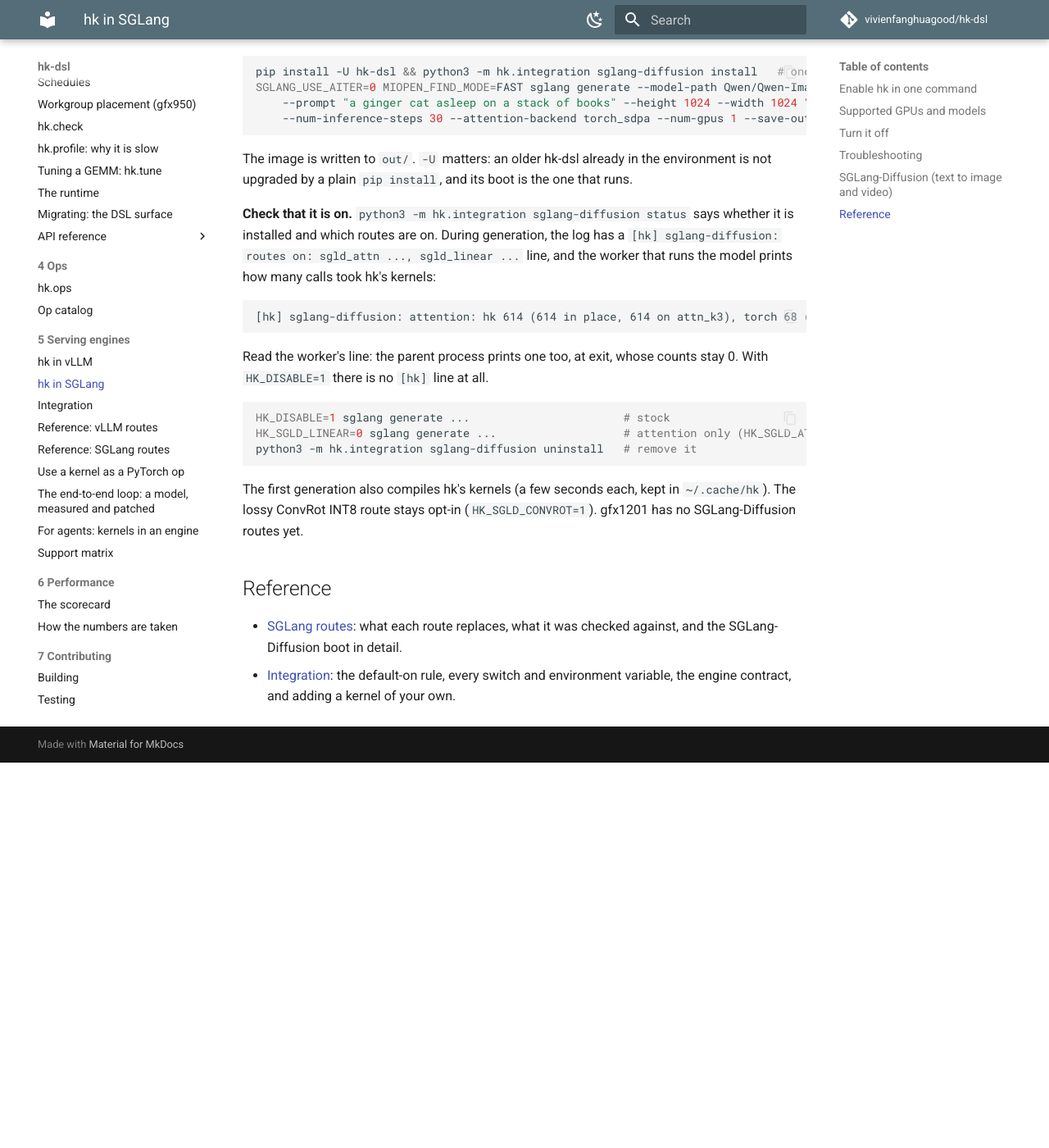
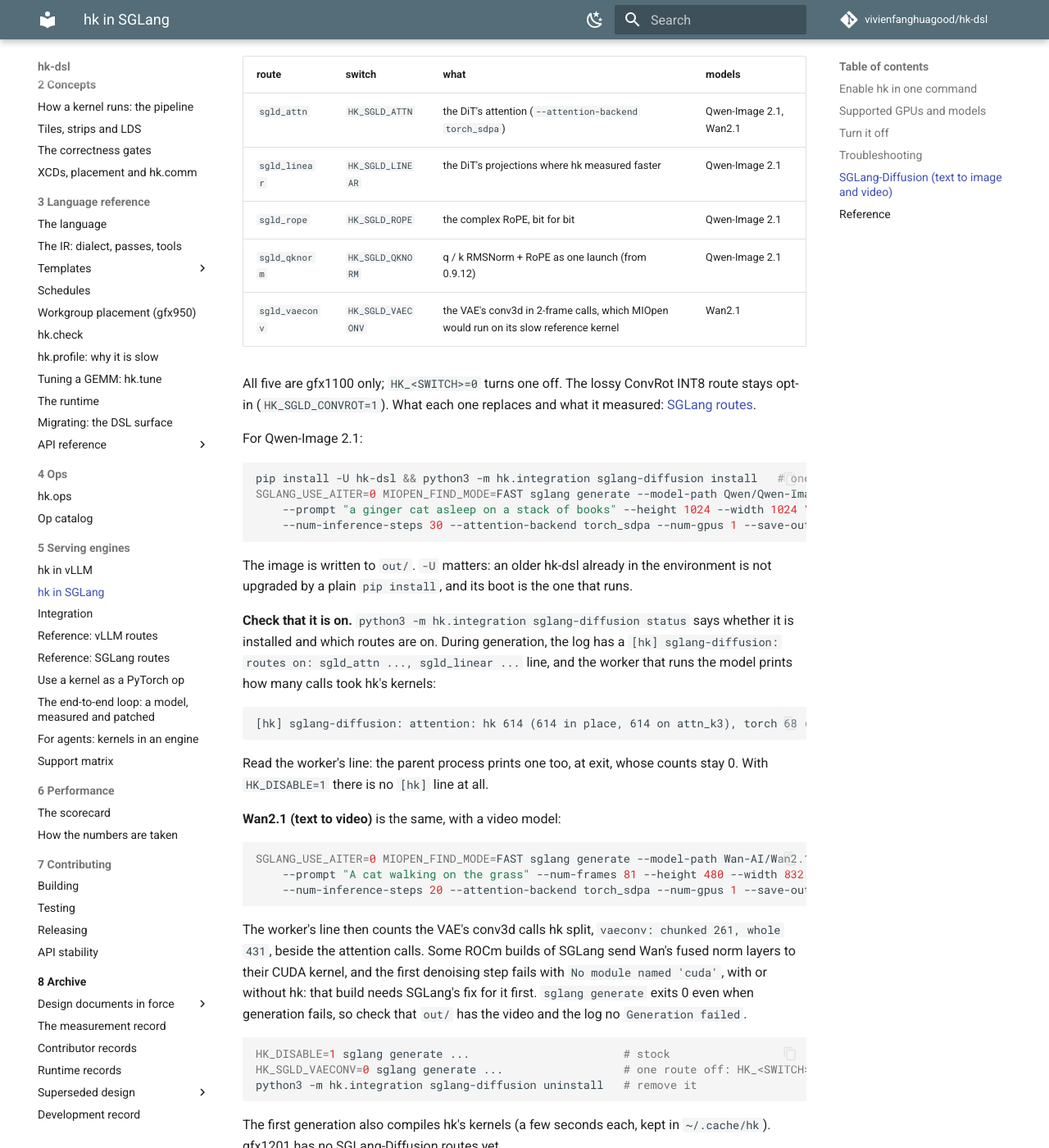
Before and after one commit to vivienfanghuagood/hk-dsl, an MkDocs documentation site: the page built from docs/sglang.md, in a window 1280 px wide and 1400 px high, scrolled down 2518 px. Shown: the whole window at 82% size. Built offline with MkDocs 1.6.1 and Material for MkDocs 9.7.7, drawn with Linux system fonts in a browser that asks for light colours; comment, search, counter and statistics services are not loaded; before the commit the page ends 3448 px from its top, so only the background shows below that; some of the changed text lies outside the part shown.

Commit message:
docs(sglang): SGLang-Diffusion lists its five routes by model, and the Wan2.1 path; run on 0.9.11
Co-Authored-By: Claude <noreply@anthropic.com>

````diff
--- a/docs/sglang.md
+++ b/docs/sglang.md
@@ -107,7 +107,22 @@ python3 -m hk.integration tune --model Qwen/Qwen3-8B --engine sglang
 
 SGLang-Diffusion runs its model in worker processes that load no plugins, so
 hk needs one install step in that environment (an SGLang-Diffusion ROCm
-environment for RDNA3, gfx1100). Then generate as usual. For Qwen-Image 2.1:
+environment for RDNA3, gfx1100). Then generate as usual. On gfx1100 hk then
+takes, by default:
+
+| route | switch | what | models |
+|---|---|---|---|
+| `sgld_attn` | `HK_SGLD_ATTN` | the DiT's attention (`--attention-backend torch_sdpa`) | Qwen-Image 2.1, Wan2.1 |
+| `sgld_linear` | `HK_SGLD_LINEAR` | the DiT's projections where hk measured faster | Qwen-Image 2.1 |
+| `sgld_rope` | `HK_SGLD_ROPE` | the complex RoPE, bit for bit | Qwen-Image 2.1 |
+| `sgld_qknorm` | `HK_SGLD_QKNORM` | q / k RMSNorm + RoPE as one launch (from 0.9.12) | Qwen-Image 2.1 |
+| `sgld_vaeconv` | `HK_SGLD_VAECONV` | the VAE's conv3d in 2-frame calls, which MIOpen would run on its slow reference kernel | Wan2.1 |
+
+All five are gfx1100 only; `HK_<SWITCH>=0` turns one off. The lossy ConvRot
+INT8 route stays opt-in (`HK_SGLD_CONVROT=1`). What each one replaces and what
+it measured: [SGLang routes](sglang-routes.md#sglang-diffusion-text-to-image-and-video).
+
+For Qwen-Image 2.1:
 
 ```bash
 pip install -U hk-dsl && python3 -m hk.integration sglang-diffusion install   # once per environment
@@ -127,21 +142,35 @@ line, and the worker that runs the model prints how many calls took hk's
 kernels:
 
 ```
-[hk] sglang-diffusion: attention: hk 614 (614 in place, 614 on attn_k3), torch 68 (...); linear: hk ...
+[hk] sglang-diffusion: attention: hk 614 (614 in place, 614 on attn_k3), torch 68 (...); linear: hk ...; rope: hk ...
 ```
 
 Read the worker's line: the parent process prints one too, at exit, whose
 counts stay 0. With `HK_DISABLE=1` there is no `[hk]` line at all.
 
+**Wan2.1 (text to video)** is the same, with a video model:
+
+```bash
+SGLANG_USE_AITER=0 MIOPEN_FIND_MODE=FAST sglang generate --model-path Wan-AI/Wan2.1-T2V-1.3B-Diffusers \
+    --prompt "A cat walking on the grass" --num-frames 81 --height 480 --width 832 \
+    --num-inference-steps 20 --attention-backend torch_sdpa --num-gpus 1 --save-output --output-path out
+```
+
+The worker's line then counts the VAE's conv3d calls hk split, `vaeconv: chunked
+261, whole 431`, beside the attention calls. Some ROCm builds of SGLang send
+Wan's fused norm layers to their CUDA kernel, and the first denoising step
+fails with `No module named 'cuda'`, with or without hk: that build needs
+SGLang's fix for it first. `sglang generate` exits 0 even when generation
+fails, so check that `out/` has the video and the log no `Generation failed`.
+
 ```bash
 HK_DISABLE=1 sglang generate ...                       # stock
-HK_SGLD_LINEAR=0 sglang generate ...                   # attention only (HK_SGLD_ATTN=0: linear only)
+HK_SGLD_VAECONV=0 sglang generate ...                  # one route off: HK_<SWITCH>=0
 python3 -m hk.integration sglang-diffusion uninstall   # remove it
 ```
 
 The first generation also compiles hk's kernels (a few seconds each, kept in
-`~/.cache/hk`). The lossy ConvRot INT8 route stays opt-in
-(`HK_SGLD_CONVROT=1`). gfx1201 has no SGLang-Diffusion routes yet.
+`~/.cache/hk`). gfx1201 has no SGLang-Diffusion routes yet.
 
 ## Reference
 
````
